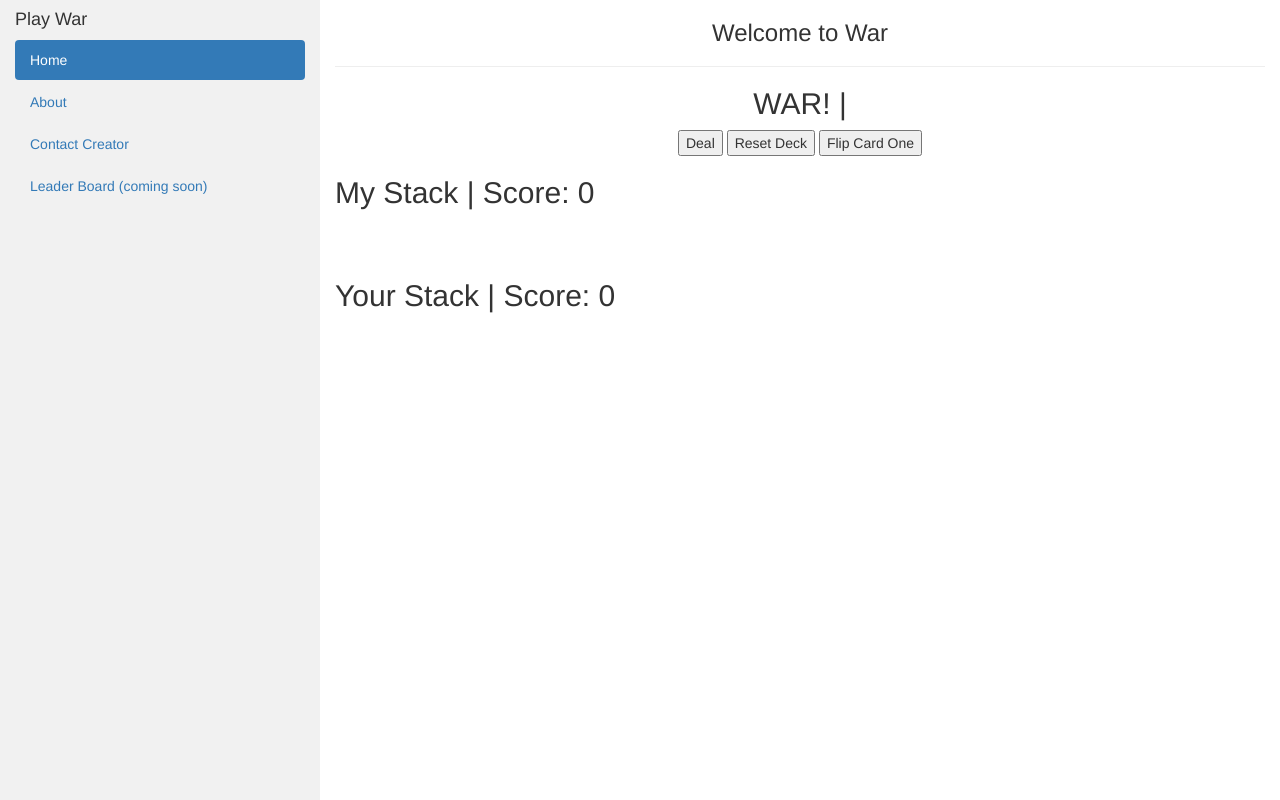
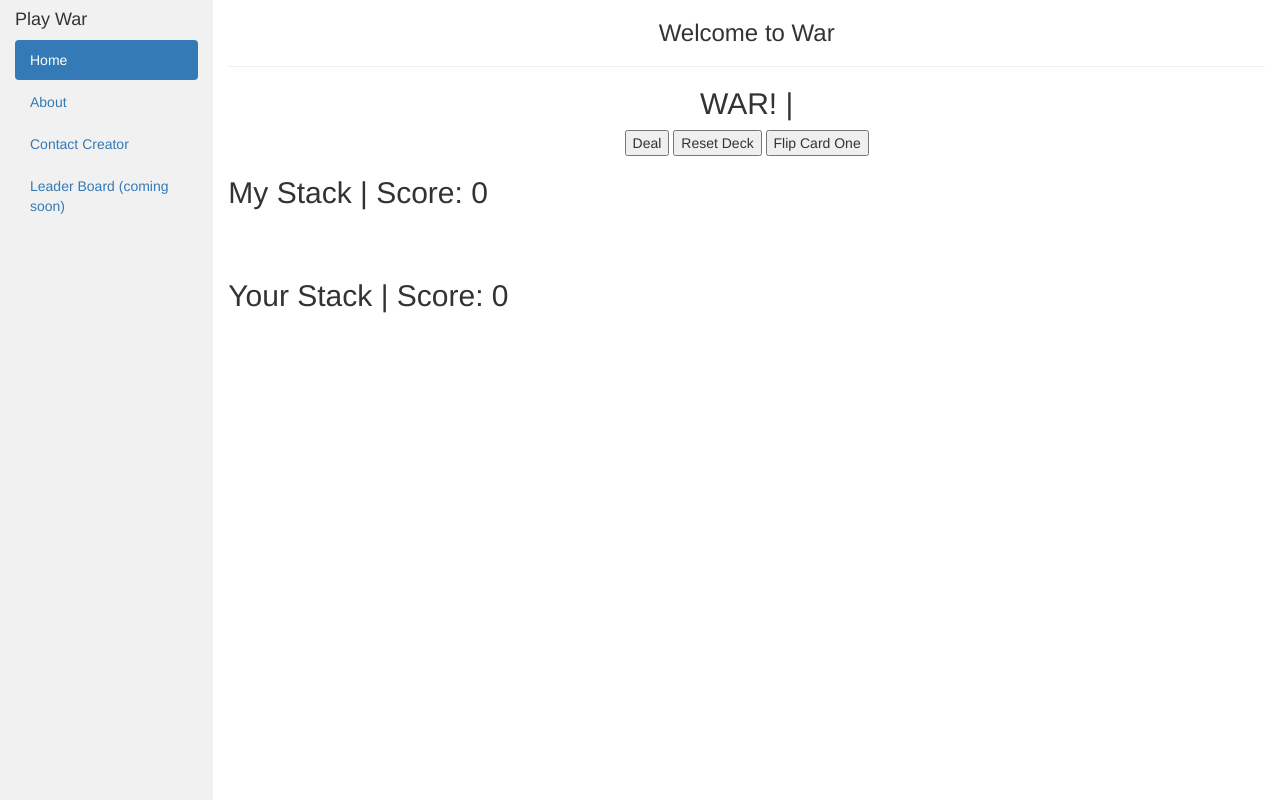
Before and after one commit to jacksondonovan/war_card_game, a website: page views/index.html in a window 1280 px wide. Shown: the top 800 px of the page. Drawn offline with nearby package versions, Linux system fonts and the light colour scheme; some packages are replaced by stand-ins of ours.

```diff
--- a/app/app.module.js
+++ b/app/app.module.js
@@ -158,6 +158,7 @@
                        }, 3000)
 
                      }
+                     $scope.counter = 0
                    }
                    $scope.resetdeck = function(){
                      $scope.cards = []
--- a/views/index.html
+++ b/views/index.html
@@ -15,7 +15,7 @@
 
 <div class="container-fluid">
   <div class="row content">
-    <div class="col-sm-3 sidenav">
+    <div class="col-sm-2 sidenav">
       <h4>Play War</h4>
       <ul class="nav nav-pills nav-stacked">
         <li class="active"><a href="#section1">Home</a></li>
@@ -25,7 +25,7 @@
       </ul><br>
     </div>
 
-    <div class="col-sm-9">
+    <div class="col-sm-10">
       <main ng-view>
 
       </main>
```
